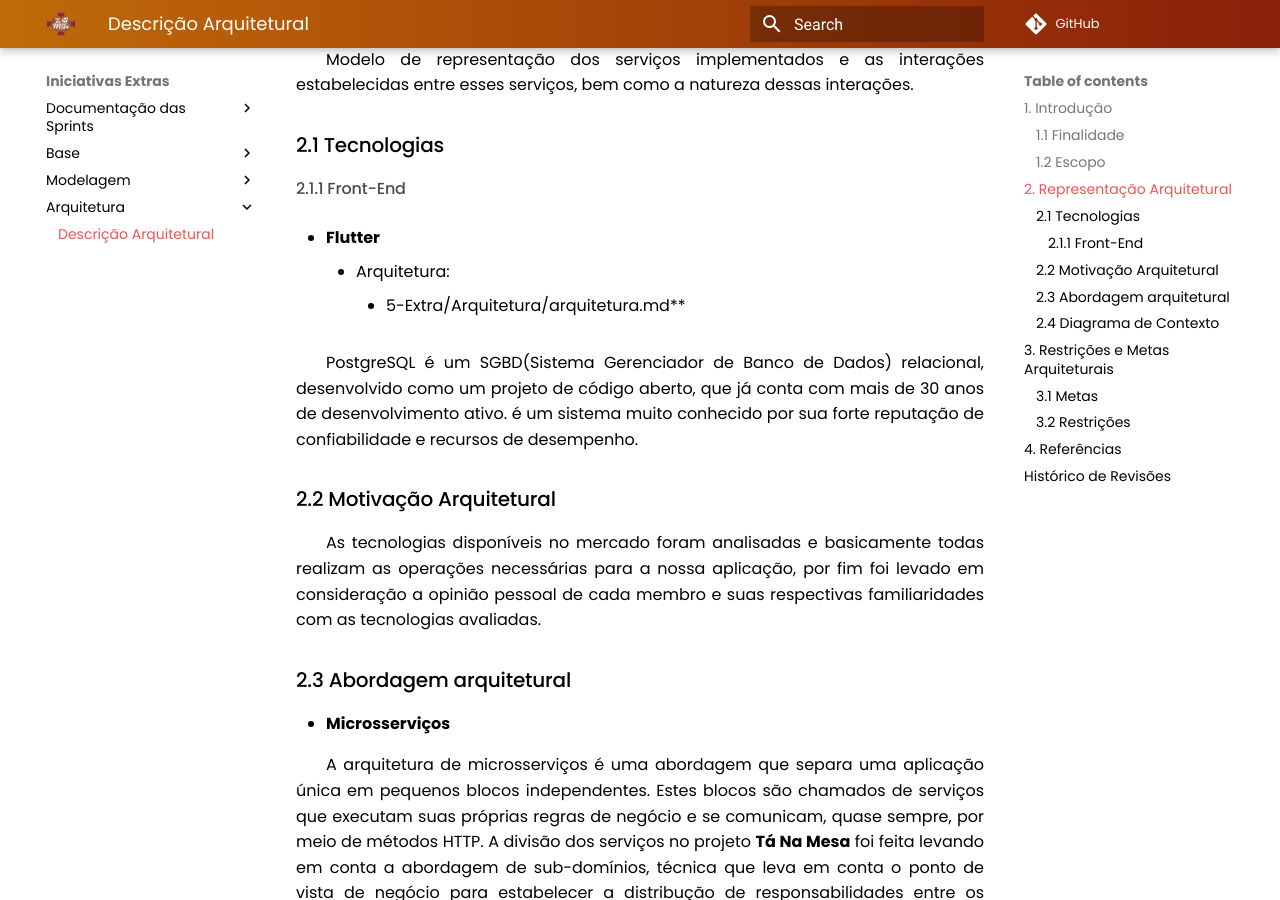
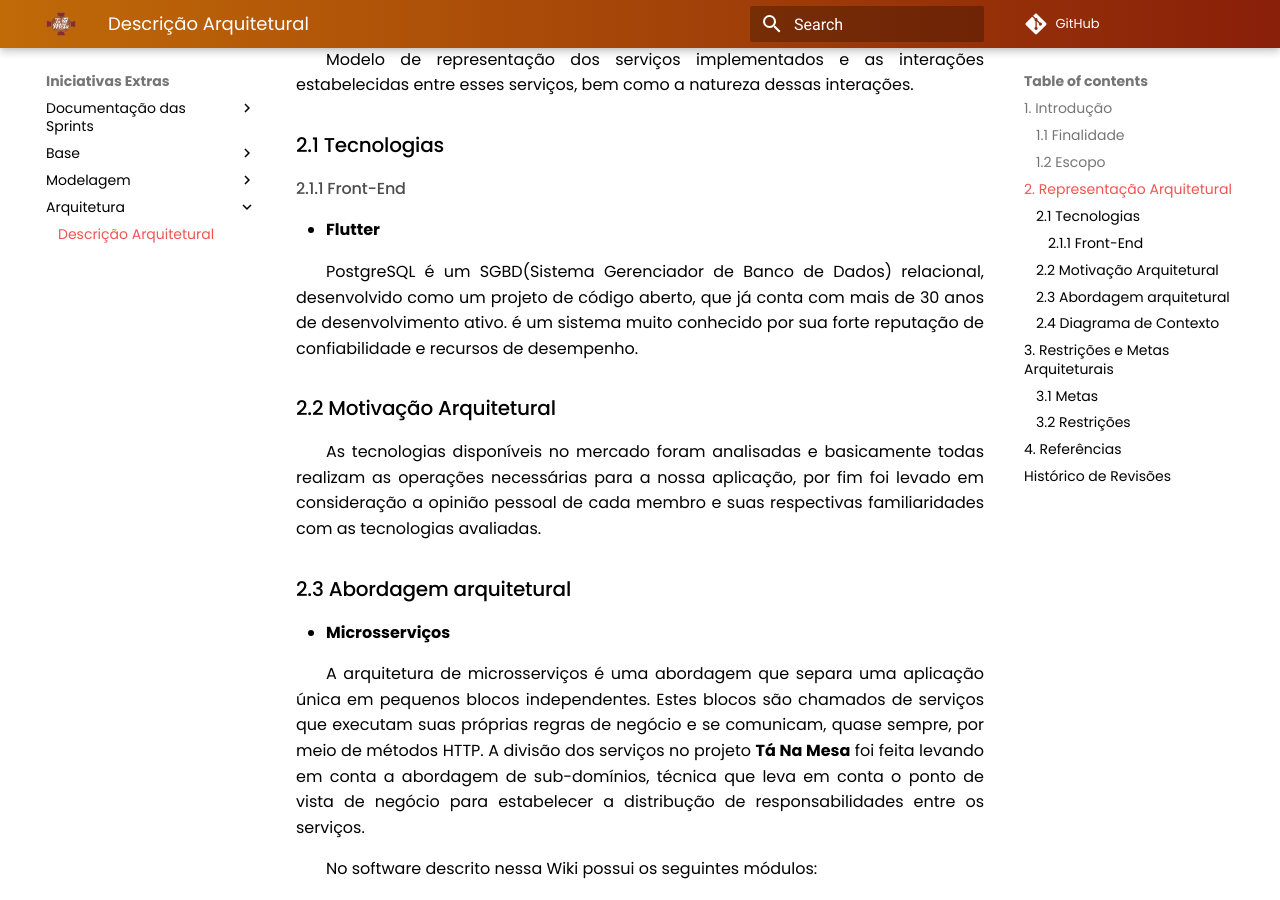
Before and after one commit to UnBArqDsw2021-1/2021.1_G02_TaNaMesa_docs, an MkDocs documentation site: the page built from docs/5-Extra/Arquitetura/arquitetura.md, in a window 1280 px wide and 900 px high, scrolled down 735 px. Built offline with MkDocs 1.6.1 and Material for MkDocs 9.7.7, drawn with Linux system fonts in a browser that asks for light colours; comment, search, counter and statistics services are not loaded.

```diff
--- a/docs/5-Extra/Arquitetura/arquitetura.md
+++ b/docs/5-Extra/Arquitetura/arquitetura.md
@@ -21,9 +21,6 @@
 #### 2.1.1 Front-End
 
 - **Flutter**
-
-      - Arquitetura:
-          - 5-Extra/Arquitetura/arquitetura.md**
 
 PostgreSQL é um SGBD(Sistema Gerenciador de Banco de Dados) relacional, desenvolvido como um projeto de código aberto, que já conta com mais de 30 anos de desenvolvimento ativo. é um sistema muito conhecido por sua forte reputação de confiabilidade e recursos de desempenho.
 
```
